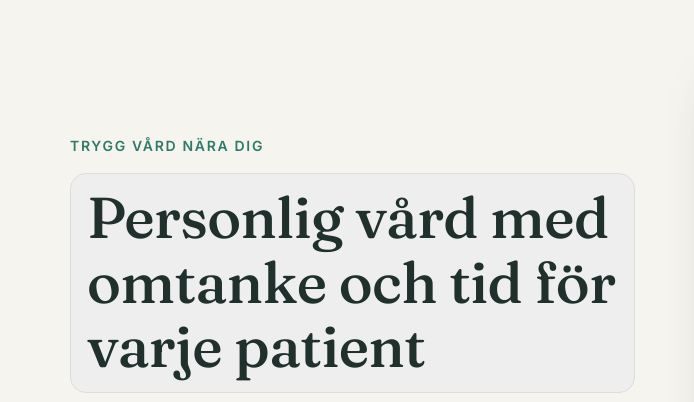
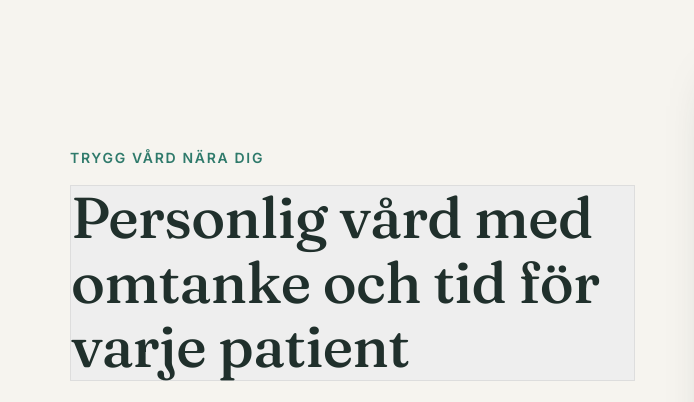
Before and after one commit to klar-sites/klar-spa-site-2, a plain HTML site: page index.html in a window 1280 px wide. Shown: the part 117-519 px from the top of the page, 0-694 px from the left. Drawn offline with Linux system fonts and the light colour scheme.

Commit message:
Update content via Klar visual CMS

```diff
--- a/index.html
+++ b/index.html
@@ -48,7 +48,7 @@
             <div class="container hero__grid">
               <div>
                 <span class="eyebrow">Trygg vård nära dig</span>
-                <h1 style="background: #eee;border-radius: 16px;padding: 12px 16px;border: 1px solid #ddd;">Personlig vård med omtanke och tid för varje patient</h1>
+                <h1 style="background: #eee; border: 1px solid #ddd">Personlig vård med omtanke och tid för varje patient</h1>
                 <p class="hero__intro">
                   Vårdkliniken Norden erbjuder modern och trygg vård med
                   legitimerad personal. Hos oss möts du av lugn, kunskap och
```
